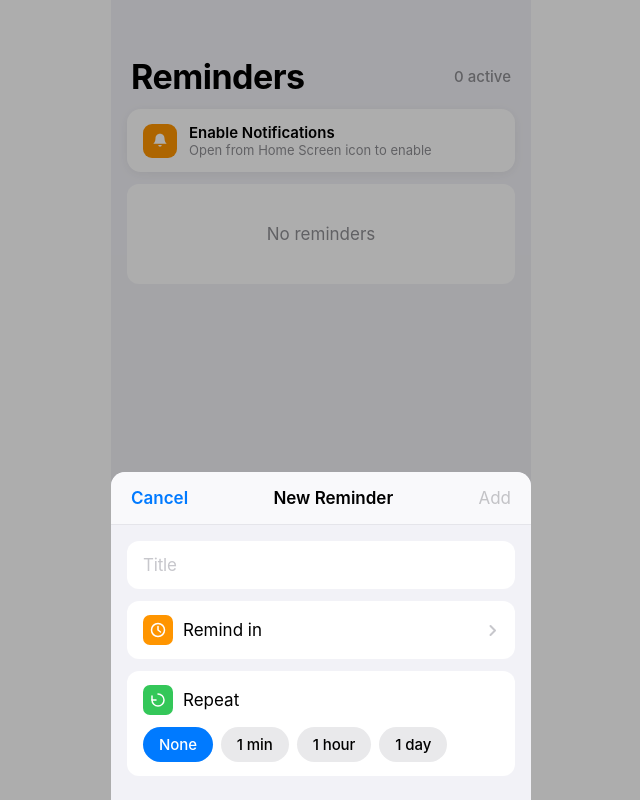
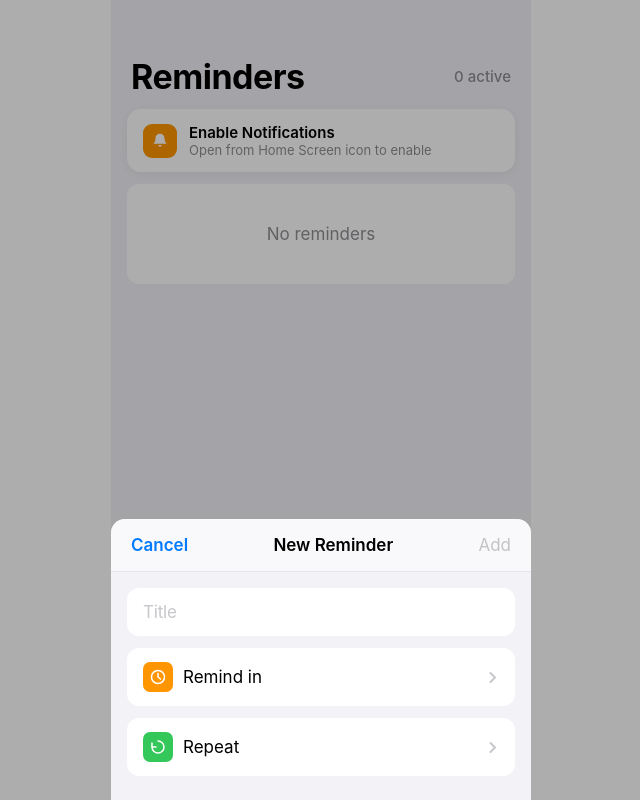
Before and after one commit to ryanoverleese/Reminders, a React (Vite) app: page / in a window 1280 px wide. Both pictures are taken after a click on the button "New Reminder". Shown: the whole page, without its empty margins (319-959 px from the left). Built offline with nearby package versions, Linux system fonts and the light colour scheme.

Commit message:
Collapse repeat picker to match Remind in style
Repeat row now shows as a tappable toggle row with the selected
value shown inline, expanding chips on tap — same pattern as
the duration picker.

https://claude.ai/code/session_01PbqVA26qXL86G1HPjqsbro

```diff
--- a/src/QuickReminders.jsx
+++ b/src/QuickReminders.jsx
@@ -131,6 +131,7 @@ export default function QuickReminders() {
   const [selectedDuration, setSelectedDuration] = useState(null);
   const [showDurationPicker, setShowDurationPicker] = useState(false);
   const [selectedRepeat, setSelectedRepeat] = useState(0); // index into REPEAT_OPTIONS, 0 = None
+  const [showRepeatPicker, setShowRepeatPicker] = useState(false);
   const [tick, setTick] = useState(0);
   const [editingId, setEditingId] = useState(null);
   const [firedReminders, setFiredReminders] = useState(new Set());
@@ -216,6 +217,7 @@ export default function QuickReminders() {
     setSelectedRepeat(0);
     setShowNewForm(false);
     setShowDurationPicker(false);
+    setShowRepeatPicker(false);
   }, [newTitle, selectedDuration, selectedRepeat]);
 
   const toggleComplete = (id) => {
@@ -605,6 +607,7 @@ export default function QuickReminders() {
           setNewTitle("");
           setSelectedDuration(null);
           setShowDurationPicker(false);
+    setShowRepeatPicker(false);
         }}>
           <div style={styles.formCard} onClick={(e) => e.stopPropagation()}>
             {/* Form header */}
@@ -616,6 +619,7 @@ export default function QuickReminders() {
                   setNewTitle("");
                   setSelectedDuration(null);
                   setShowDurationPicker(false);
+    setShowRepeatPicker(false);
                 }}
               >
                 Cancel
@@ -709,9 +713,13 @@ export default function QuickReminders() {
               </div>
             )}
 
-            {/* Repeat picker */}
-            <div style={{ background: "#fff", borderRadius: 12, margin: "12px 16px 0", padding: "14px 16px" }}>
-              <div style={{ display: "flex", alignItems: "center", gap: 10, marginBottom: 12 }}>
+            {/* Repeat picker toggle */}
+            <div
+              style={{ background: "#fff", borderRadius: 12, margin: "12px 16px 0", cursor: "pointer" }}
+              onClick={() => setShowRepeatPicker(!showRepeatPicker)}
+            >
+              <div style={{ display: "flex", alignItems: "center", justifyContent: "space-between", padding: "14px 16px" }}>
+                <div style={{ display: "flex", alignItems: "center", gap: 10 }}>
                   <div style={{
                     width: 30, height: 30, borderRadius: 7, background: "#34C759",
                     display: "flex", alignItems: "center", justifyContent: "center",
@@ -723,7 +731,21 @@ export default function QuickReminders() {
                   </div>
                   <span style={{ fontSize: 17, color: "#000" }}>Repeat</span>
                 </div>
-              <div style={{ display: "flex", gap: 8 }}>
+                <div style={{ display: "flex", alignItems: "center", gap: 6 }}>
+                  {selectedRepeat !== 0 && (
+                    <span style={{ fontSize: 17, color: "#007AFF", fontWeight: 500 }}>
+                      {REPEAT_OPTIONS[selectedRepeat].label}
+                    </span>
+                  )}
+                  <ChevronIcon direction={showRepeatPicker ? "down" : "right"} color="#C7C7CC" />
+                </div>
+              </div>
+            </div>
+
+            {/* Repeat chips */}
+            {showRepeatPicker && (
+              <div style={{ background: "#fff", borderRadius: 12, margin: "12px 16px 0", padding: "14px 16px" }}>
+                <div style={{ display: "flex", flexWrap: "wrap", gap: 8 }}>
                   {REPEAT_OPTIONS.map((opt, i) => (
                     <button
                       key={i}
@@ -735,6 +757,7 @@ export default function QuickReminders() {
                   ))}
                 </div>
               </div>
+            )}
 
             {/* Preview */}
             {selectedDuration !== null && (
```
Lines whose indentation alone changed are shown as unchanged.
